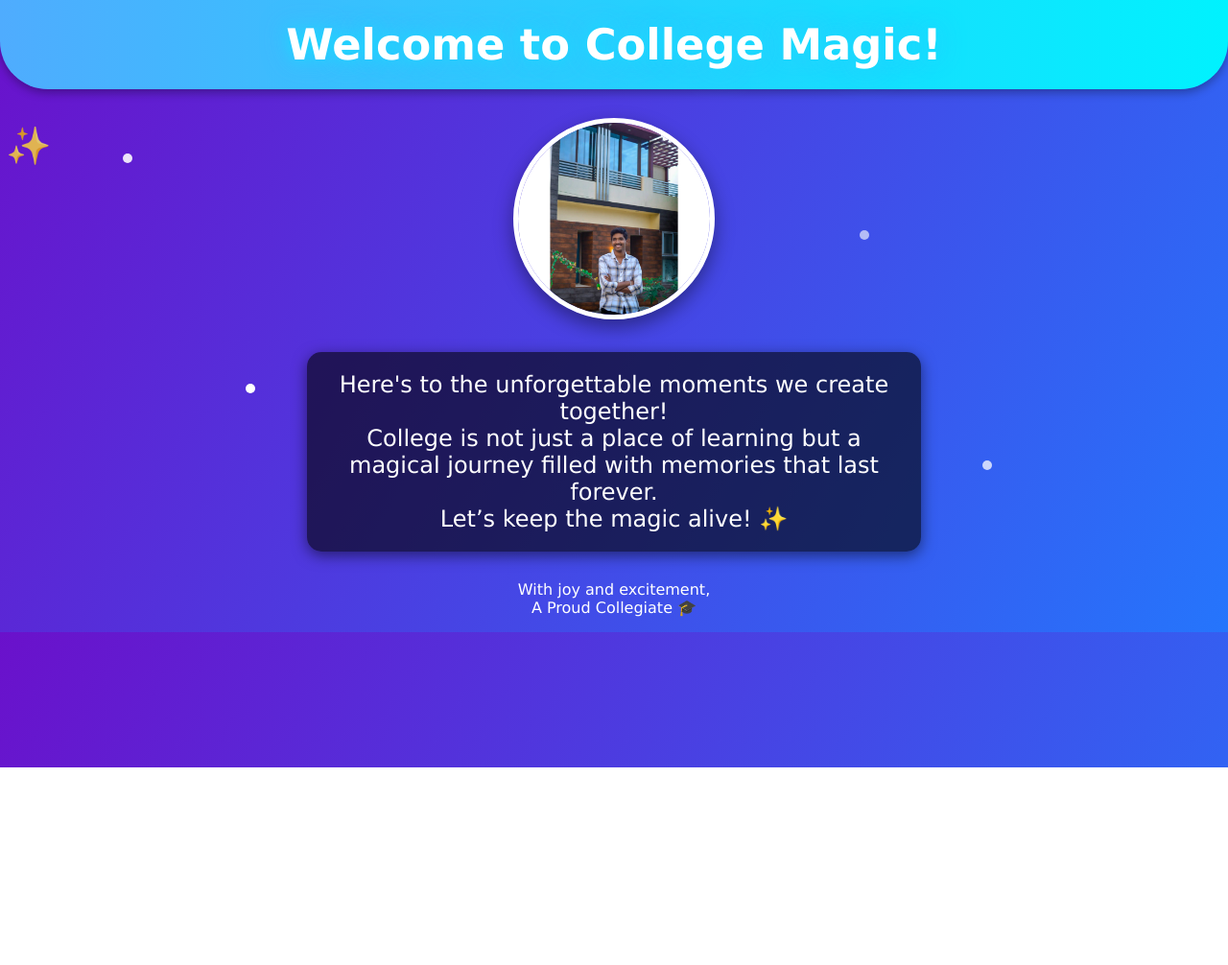
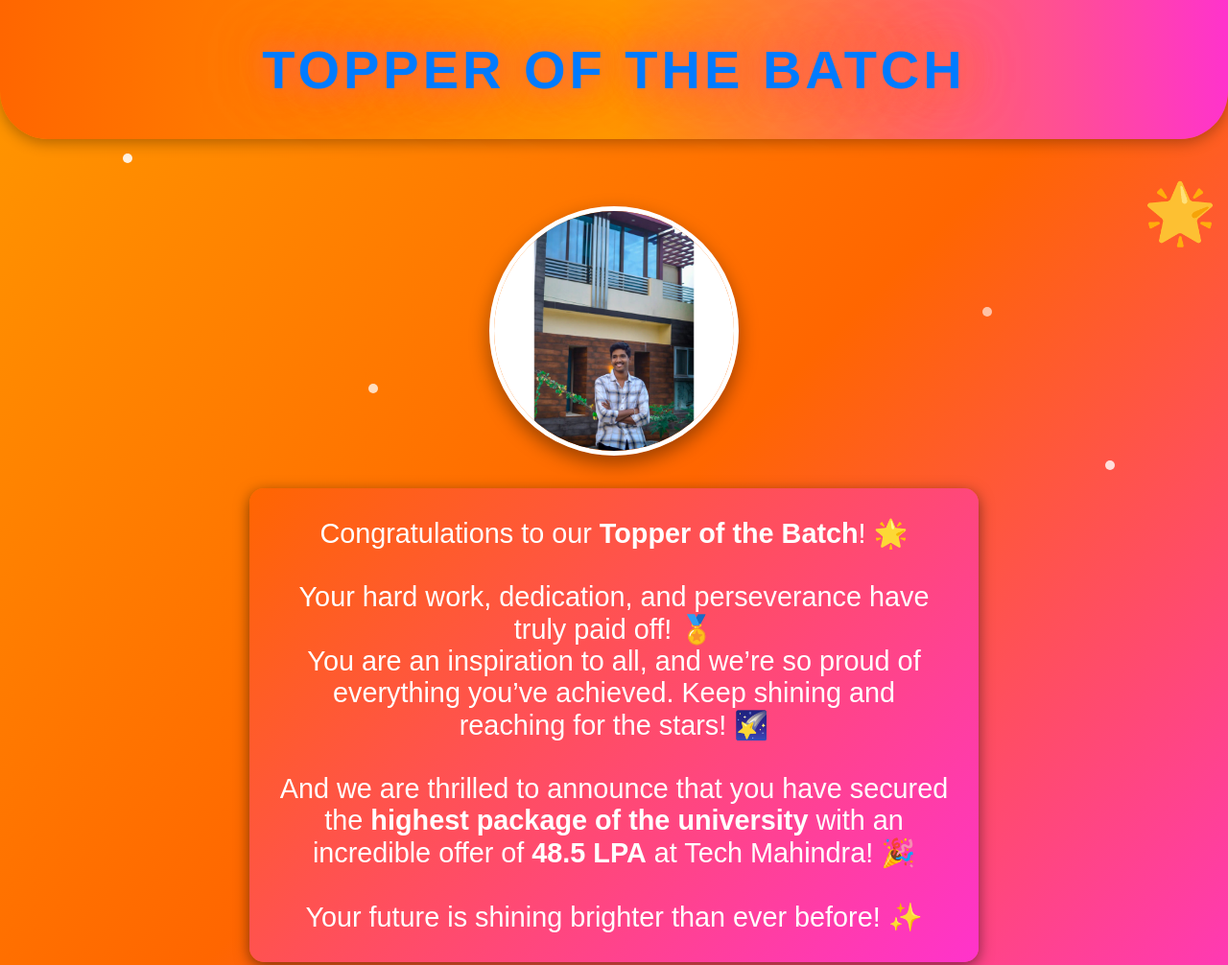
Before and after one commit to Devendrareddy25/kiran, a plain HTML site: page index.html in a window 1280 px wide. Shown: the top 1006 px of the page at 96% size. Before the commit the page ends 800 px from the top, so only its background shows below. Drawn offline with Linux system fonts and the light colour scheme.

Commit message:
Update index.html

```diff
--- a/index.html
+++ b/index.html
@@ -4,14 +4,15 @@
 <head>
     <meta charset="UTF-8">
     <meta name="viewport" content="width=device-width, initial-scale=1.0">
-    <title>College Magic</title>
+    <title>Topper of the Batch</title>
     <style>
         body {
-            font-family: 'Verdana', sans-serif;
+            font-family: 'Arial', sans-serif;
             margin: 0;
             padding: 0;
-            background: linear-gradient(120deg, #6a11cb, #2575fc);
+            background: linear-gradient(135deg, #ff9900, #ff6600, #ff33cc);
             animation: bg-glow 6s infinite alternate;
+            color: white;
             overflow-x: hidden;
         }
 
@@ -27,33 +28,46 @@
 
         header {
             text-align: center;
-            padding: 20px;
-            background: linear-gradient(90deg, #4facfe, #00f2fe);
-            color: white;
-            box-shadow: 0 4px 10px rgba(0, 0, 0, 0.3);
+            padding: 40px;
+            background: linear-gradient(90deg, #ff6600, #ff9900, #ff33cc);
+            box-shadow: 0 4px 15px rgba(0, 0, 0, 0.3);
             border-bottom-left-radius: 50px;
             border-bottom-right-radius: 50px;
-        }
-
-        header h1 {
-            font-size: 2.8rem;
-            margin: 0;
-            animation: header-glow 2s infinite alternate;
+            animation: header-glow 2s ease-in-out infinite;
         }
 
         @keyframes header-glow {
             0% {
-                text-shadow: 0 0 10px #4facfe, 0 0 20px #00f2fe;
+                text-shadow: 0 0 20px #ff9900, 0 0 40px #ff6600, 0 0 60px #ff33cc;
             }
 
             100% {
-                text-shadow: 0 0 20px #00f2fe, 0 0 30px #4facfe;
+                text-shadow: 0 0 40px #ff33cc, 0 0 60px #ff6600, 0 0 80px #ff9900;
+            }
+        }
+
+        header h1 {
+            font-size: 3.5rem;
+            margin: 0;
+            text-transform: uppercase;
+            letter-spacing: 4px;
+            color: #007bff; /* Set text color to solid blue */
+            animation: header-text 2s ease-in-out infinite;
+        }
+
+        @keyframes header-text {
+            0% {
+                color: #007bff; /* Keep it blue */
+            }
+
+            100% {
+                color: #007bff; /* Keep it blue */
             }
         }
 
         main {
             text-align: center;
-            margin: 30px auto;
+            padding: 40px;
             animation: fade-in 2s ease-in-out;
         }
 
@@ -70,49 +84,87 @@
         .photo-container {
             margin: 30px auto;
             position: relative;
+            animation: rotate 5s infinite linear;
         }
 
         .photo-container img {
-            width: 200px;
-            height: 200px;
+            width: 250px;
+            height: 250px;
             border-radius: 50%;
             border: 5px solid white;
             box-shadow: 0 8px 20px rgba(0, 0, 0, 0.4);
+            transition: transform 0.3s ease;
+        }
+
+        .photo-container:hover img {
+            transform: scale(1.1) rotate(10deg);
         }
 
         .photo-container::after {
-            content: '✨';
-            font-size: 2rem;
+            content: '🌟';
+            font-size: 3rem;
             position: absolute;
-            top: 10px;
-            left: 10px;
-            animation: sparkle 1.5s infinite;
+            top: -20px;
+            right: -20px;
+            animation: shine 1.5s infinite;
         }
 
-        @keyframes sparkle {
-
-            0%,
-            100% {
+        @keyframes shine {
+            0%, 100% {
                 transform: scale(1);
                 opacity: 1;
             }
 
             50% {
-                transform: scale(1.2);
+                transform: scale(1.3);
                 opacity: 0.8;
             }
         }
 
         .message {
-            font-size: 1.5rem;
-            color: white;
+            font-size: 1.8rem;
             background: rgba(0, 0, 0, 0.6);
-            padding: 20px;
+            padding: 30px;
             margin: 20px auto;
             border-radius: 15px;
             width: 80%;
-            max-width: 600px;
+            max-width: 700px;
             box-shadow: 0 4px 15px rgba(0, 0, 0, 0.5);
+            animation: slide-up 1s ease-out;
+            background: linear-gradient(135deg, #ff6600, #ff33cc);
+        }
+
+        @keyframes slide-up {
+            from {
+                transform: translateY(50px);
+                opacity: 0;
+            }
+
+            to {
+                transform: translateY(0);
+                opacity: 1;
+            }
+        }
+
+        footer {
+            text-align: center;
+            margin-top: 20px;
+            font-size: 1.3rem;
+            color: #ffcc00;
+        }
+
+        footer p {
+            animation: footer-glow 2s infinite alternate;
+        }
+
+        @keyframes footer-glow {
+            0% {
+                text-shadow: 0 0 10px #ffcc00, 0 0 20px #ff9900;
+            }
+
+            100% {
+                text-shadow: 0 0 20px #ff9900, 0 0 30px #ffcc00;
+            }
         }
 
         .stars {
@@ -122,6 +174,7 @@
             top: 0;
             left: 0;
             z-index: -1;
+            overflow: hidden;
         }
 
         .stars span {
@@ -134,9 +187,7 @@
         }
 
         @keyframes twinkle {
-
-            0%,
-            100% {
+            0%, 100% {
                 opacity: 0.5;
             }
 
@@ -144,38 +195,38 @@
                 opacity: 1;
             }
         }
-
-        footer {
-            text-align: center;
-            color: white;
-            margin-top: 30px;
-        }
     </style>
 </head>
 
 <body>
     <div class="stars">
-        <span style="top: 20%; left: 10%; animation-duration: 3s;"></span>
-        <span style="top: 40%; left: 50%; animation-duration: 5s;"></span>
-        <span style="top: 60%; left: 80%; animation-duration: 4s;"></span>
-        <span style="top: 30%; left: 70%; animation-duration: 6s;"></span>
-        <span style="top: 50%; left: 20%; animation-duration: 2s;"></span>
+        <span style="left: 10%; top: 20%; animation-duration: 3s;"></span>
+        <span style="left: 30%; top: 50%; animation-duration: 4s;"></span>
+        <span style="left: 60%; top: 80%; animation-duration: 5s;"></span>
+        <span style="left: 80%; top: 40%; animation-duration: 6s;"></span>
+        <span style="left: 90%; top: 60%; animation-duration: 7s;"></span>
     </div>
+
     <header>
-        <h1>Welcome to College Magic!</h1>
+        <h1>Topper of the Batch</h1>
     </header>
+
     <main>
         <div class="photo-container">
-            <img src="index.jpg" alt="College Memories">
+            <img src="index.jpg" alt="Topper of the Batch">
         </div>
+
         <div class="message">
-            Here's to the unforgettable moments we create together! <br>
-            College is not just a place of learning but a magical journey filled with memories that last forever. <br>
-            Let’s keep the magic alive! ✨
+            Congratulations to our <strong>Topper of the Batch</strong>! 🌟<br><br>
+            Your hard work, dedication, and perseverance have truly paid off! 🏅<br>
+            You are an inspiration to all, and we’re so proud of everything you’ve achieved. Keep shining and reaching for the stars! 🌠<br><br>
+            And we are thrilled to announce that you have secured the <strong>highest package of the university</strong> with an incredible offer of <strong>48.5 LPA</strong> at Tech Mahindra! 🎉<br><br>
+            Your future is shining brighter than ever before! ✨
         </div>
     </main>
+
     <footer>
-        <p>With joy and excitement, <br> A Proud Collegiate 🎓</p>
+        <p>With pride and admiration, <br> Your Classmates and Mentors 🎓</p>
     </footer>
 </body>
 
```
